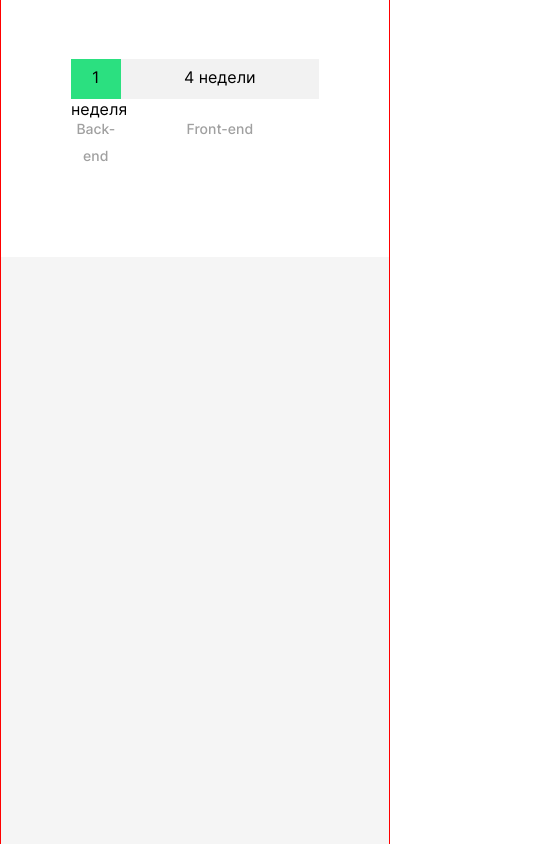
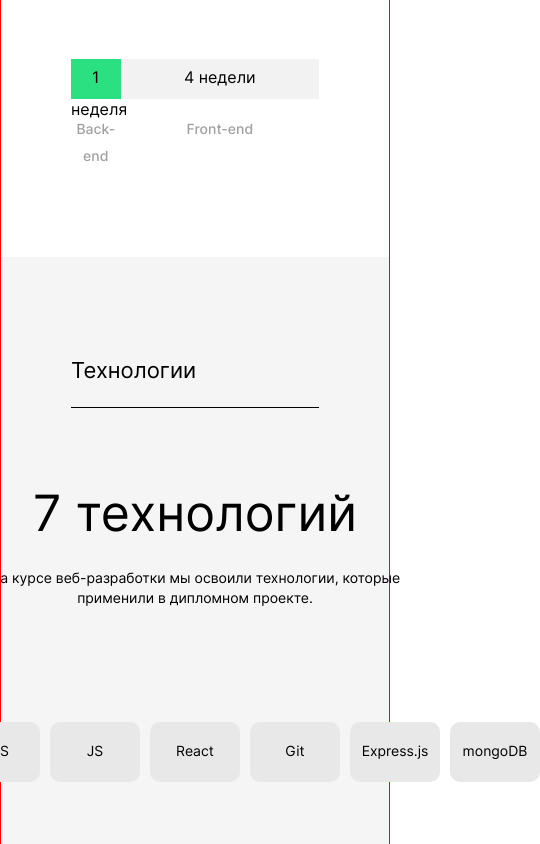
Before and after one commit to zubastu/movies-explorer-frontend, a React (Create React App) app: page / in a window 390 px wide. Shown: the part 1156-2000 px from the top of the page, 540 px wide, since content can reach past the window. Built offline with nearby package versions, Linux system fonts and the light colour scheme.

Commit message:
Компонент Технологии(не адаптив)

```diff
--- a/src/components/AboutProject/AboutProject.css
+++ b/src/components/AboutProject/AboutProject.css
@@ -4,9 +4,8 @@
   justify-content: flex-start;
   min-height: 608px;
   box-sizing: border-box;
-  width: calc(100% - 70px * 2);
   margin: 0 auto;
-  padding: 110px 0 110px 0;
+  padding: 110px 70px 110px 70px;
 }
 .about-project__content{
   display: grid;
--- a/src/components/Header/Header.css
+++ b/src/components/Header/Header.css
@@ -5,6 +5,7 @@
   min-height: 74px;
   width: calc(100% - 70px *2);
   margin: 0 auto;
+  box-sizing: border-box;
 }
 .header__logo{
   width: 38px;
--- a/src/components/MainTitle/MainTitle.css
+++ b/src/components/MainTitle/MainTitle.css
@@ -1,5 +1,6 @@
 .title-container{
   border-bottom: 1px solid #000000;
+  min-width: 100%;
 }
 .main-title{
   font-size: 22px;
--- a/src/components/Techs/Techs.css
+++ b/src/components/Techs/Techs.css
@@ -1,4 +1,65 @@
 .techs{
   min-height: 625px;
   background: #F5F5F5;
+  box-sizing: border-box;
+  padding: 100px 70px 100px 70px;
+  display: flex;
+  flex-direction: column;
+  align-items: center;
+  justify-content: space-between;
 }
+.tech__content{
+  display: flex;
+  align-items: center;
+  flex-direction: column;
+  margin: 0;
+  justify-content: space-between;
+  flex: 0.6 0 auto;
+}
+.tech__text-content{
+  display: flex;
+  align-items: center;
+  flex-direction: column;
+  justify-content: center;
+}
+.techs__title{
+  font-size: 50px;
+  font-weight: 400;
+  line-height: 58px;
+  margin: 0 0 26px 0;
+  text-align: center;
+}
+.techs__subtitle{
+  font-size: 14px;
+  font-weight: 400;
+  line-height: 20px;
+  margin: 0;
+  text-align: center;
+  max-width: 460px;
+}
+.technologies{
+  margin: 0;
+  padding: 0;
+  list-style-type: none;
+  display: flex;
+  gap: 10px;
+}
+.technologies__item{
+  margin: 0;
+  padding: 0;
+  list-style-type: none;
+  background-color: #E8E8E8;
+  min-width: 90px;
+  min-height: 60px;
+  border-radius: 10px;
+  font-size: 14px;
+  font-weight: 400;
+  line-height: 17px;
+  text-align: center;
+}
+.technologies__item:before{
+  content: "";
+  display: inline-block;
+  vertical-align: middle;
+  height: 100%;
+}
--- a/src/components/Techs/Techs.js
+++ b/src/components/Techs/Techs.js
@@ -1,8 +1,32 @@
 import React from "react";
 import "./Techs.css";
+import MainTitle from "../MainTitle/MainTitle";
 
 const Techs = () => {
-  return <div className="techs" id="tech-section"></div>;
+  return (
+    <div className="techs" id="tech-section">
+      <MainTitle text="Технологии" />
+      <div className="tech__content">
+        <div className="techs__text-content">
+          <h2 className="techs__title">7 технологий</h2>
+          <p className="techs__subtitle">
+            На курсе веб-разработки мы освоили технологии, которые применили в
+            дипломном проекте.
+          </p>
+        </div>
+
+        <ul className="technologies">
+          <li className="technologies__item">HTML</li>
+          <li className="technologies__item">CSS</li>
+          <li className="technologies__item">JS</li>
+          <li className="technologies__item">React</li>
+          <li className="technologies__item">Git</li>
+          <li className="technologies__item">Express.js</li>
+          <li className="technologies__item">mongoDB</li>
+        </ul>
+      </div>
+    </div>
+  );
 };
 
 export default Techs;
```
